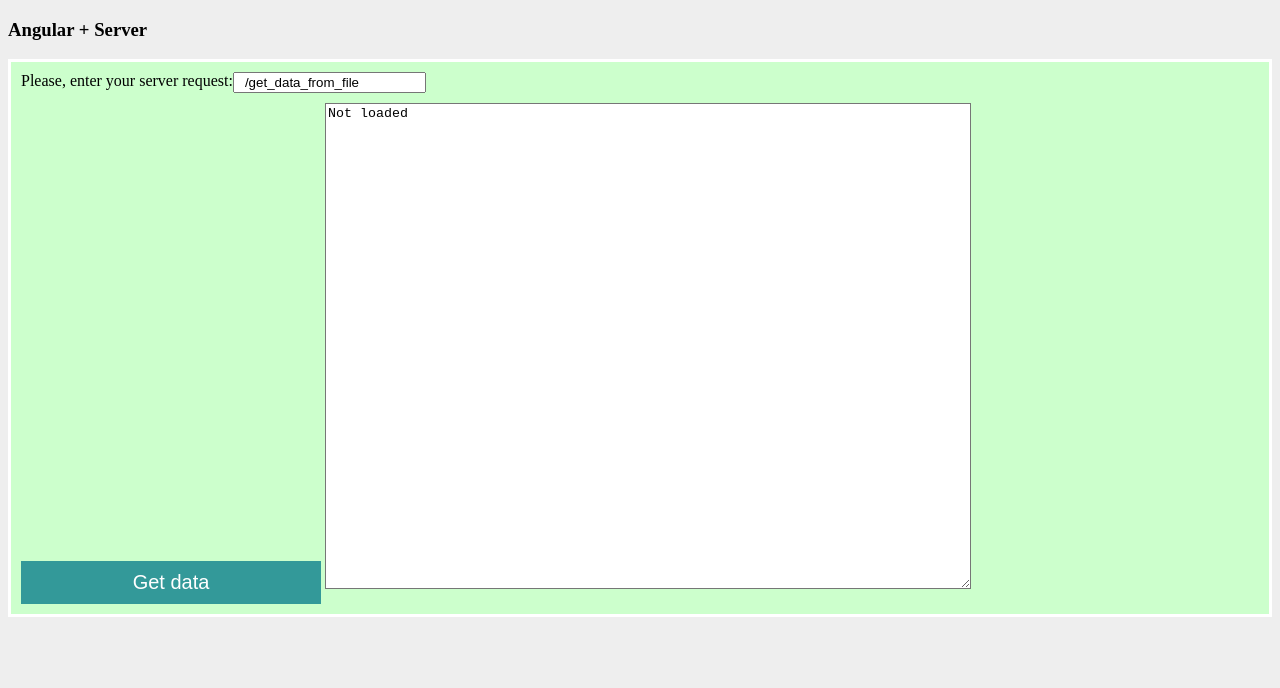
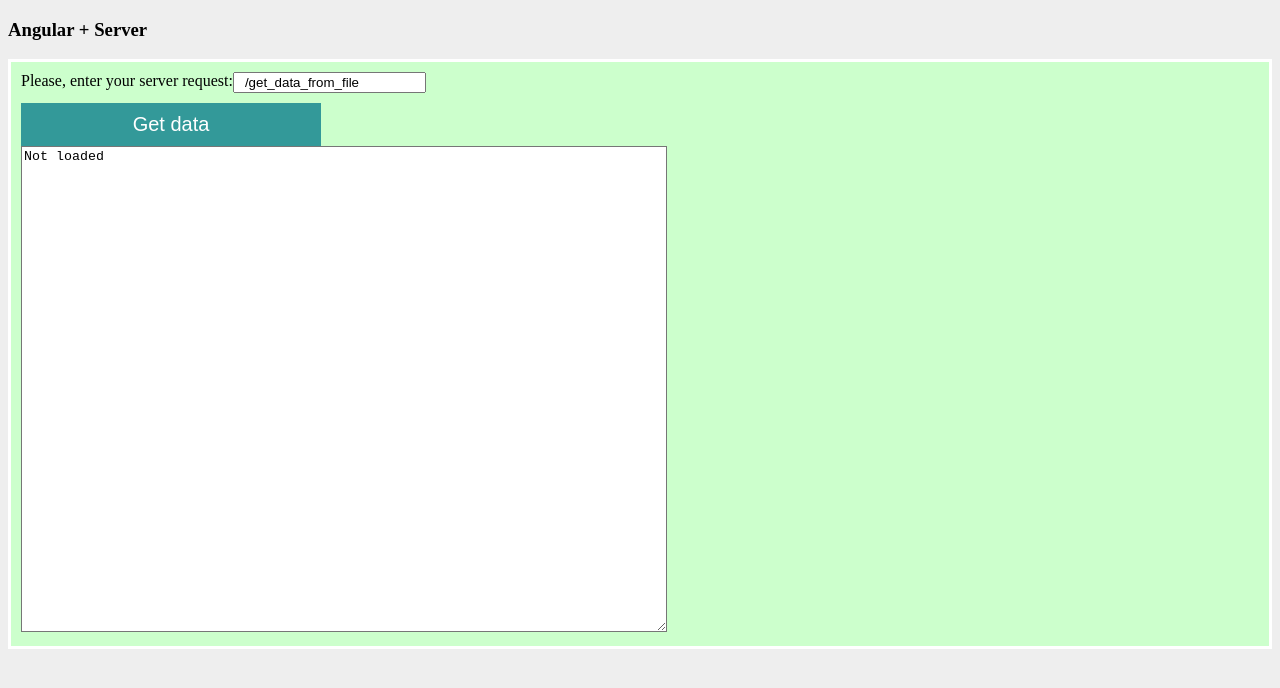
Before and after one commit to aruv8/rstreamlabs, a plain HTML site: page Angular/2/public/index.html in a window 1280 px wide. Drawn offline with nearby package versions, Linux system fonts and the light colour scheme.

Commit message:
File read bugfix

```diff
--- a/Angular/2/public/index.html
+++ b/Angular/2/public/index.html
@@ -61,7 +61,7 @@
 			<p>Please, enter your server request: </p>
 			<input type="text" name="url_input" ng-model="url">
 		</div>
-		<button ng-click="get_data()">Get data</button>
+		<button ng-click="get_data()">Get data</button><br>
 		<textarea ng-model="file_data"></textarea>
 	</div>
 </body>
```
Also changed, not shown: Angular/2/server.js (+5 -4 lines).
